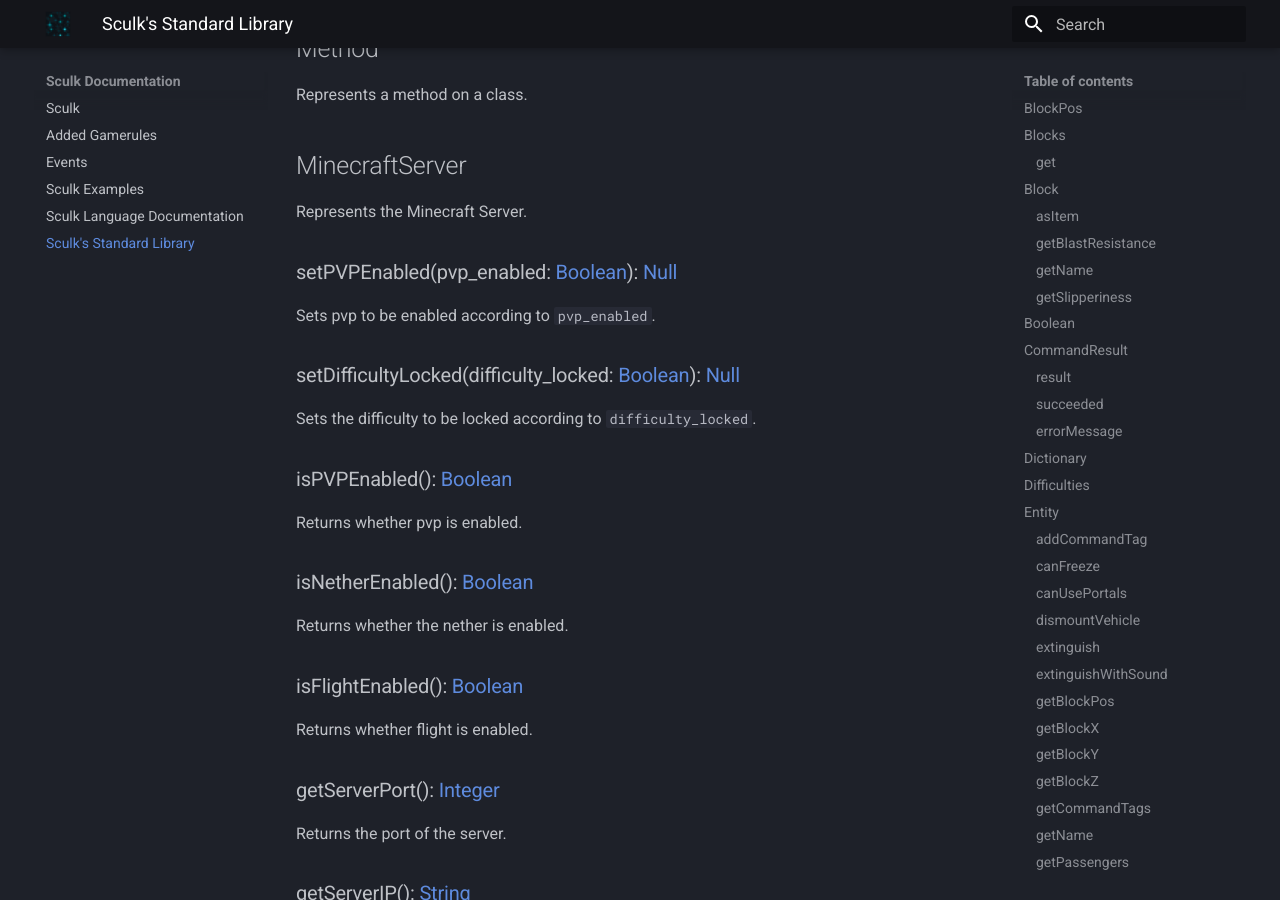
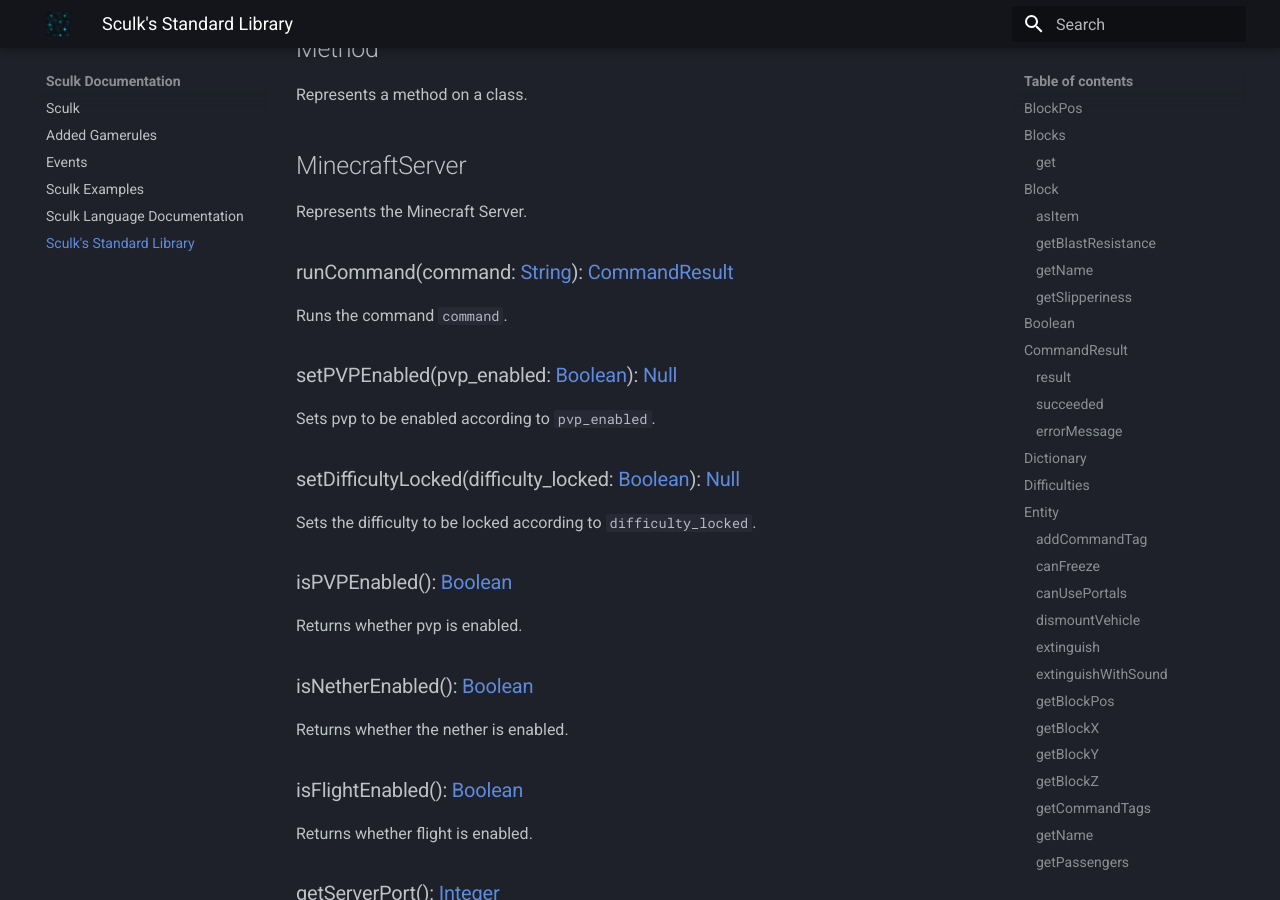
Before and after one commit to RevolvingMadness/Sculk-Docs, an MkDocs documentation site: the page built from docs/stdlib.md, in a window 1280 px wide and 900 px high, scrolled down 23308 px. Built offline with MkDocs 1.6.1 and Material for MkDocs 9.7.7, drawn with Linux system fonts in a browser that asks for light colours.

Commit message:
Add runCommand doc

```diff
--- a/docs/stdlib.md
+++ b/docs/stdlib.md
@@ -896,6 +896,10 @@
 
 Represents the Minecraft Server.
 
+### runCommand(command: [String](#string)): [CommandResult](#commandresult) {data-toc-label='runCommand'}
+
+Runs the command `command`.
+
 ### setPVPEnabled(pvp_enabled: [Boolean](#boolean)): [Null](#null) {data-toc-label='setPVPEnabled'}
 
 Sets pvp to be enabled according to `pvp_enabled`.
```
